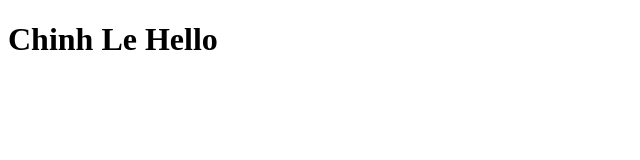
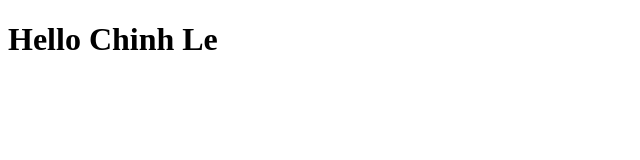
Before and after one commit to chinhledev/angular, a plain HTML site: page index.html in a window 1280 px wide. Shown: the whole page, without its empty margins (0-640 px from the left). Drawn offline with Linux system fonts and the light colour scheme.

Commit message:
New version 2 web file.

```diff
--- a/index.html
+++ b/index.html
@@ -7,6 +7,6 @@
     <title>Document</title>
 </head>
 <body>
-   <h1>Chinh Le Hello</h1>
+   <h1>Hello Chinh Le</h1>
 </body>
 </html>
```
